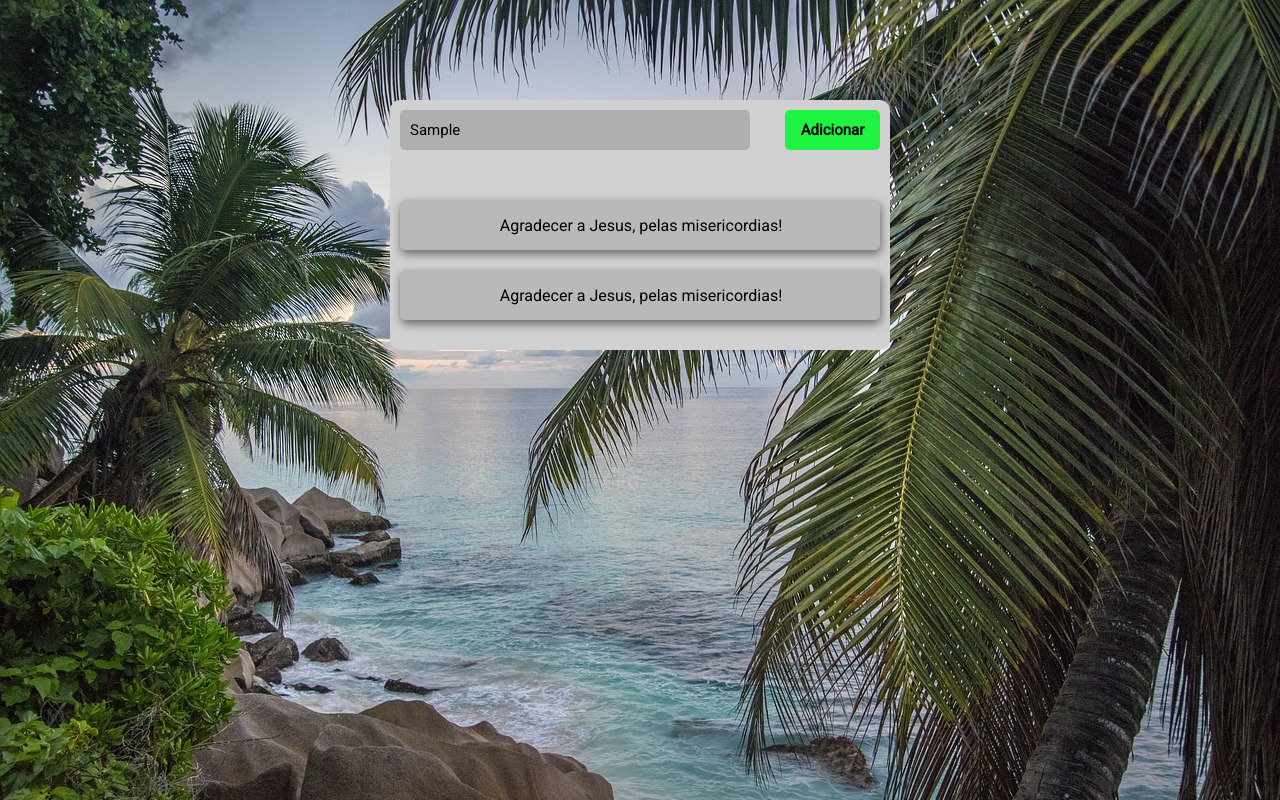
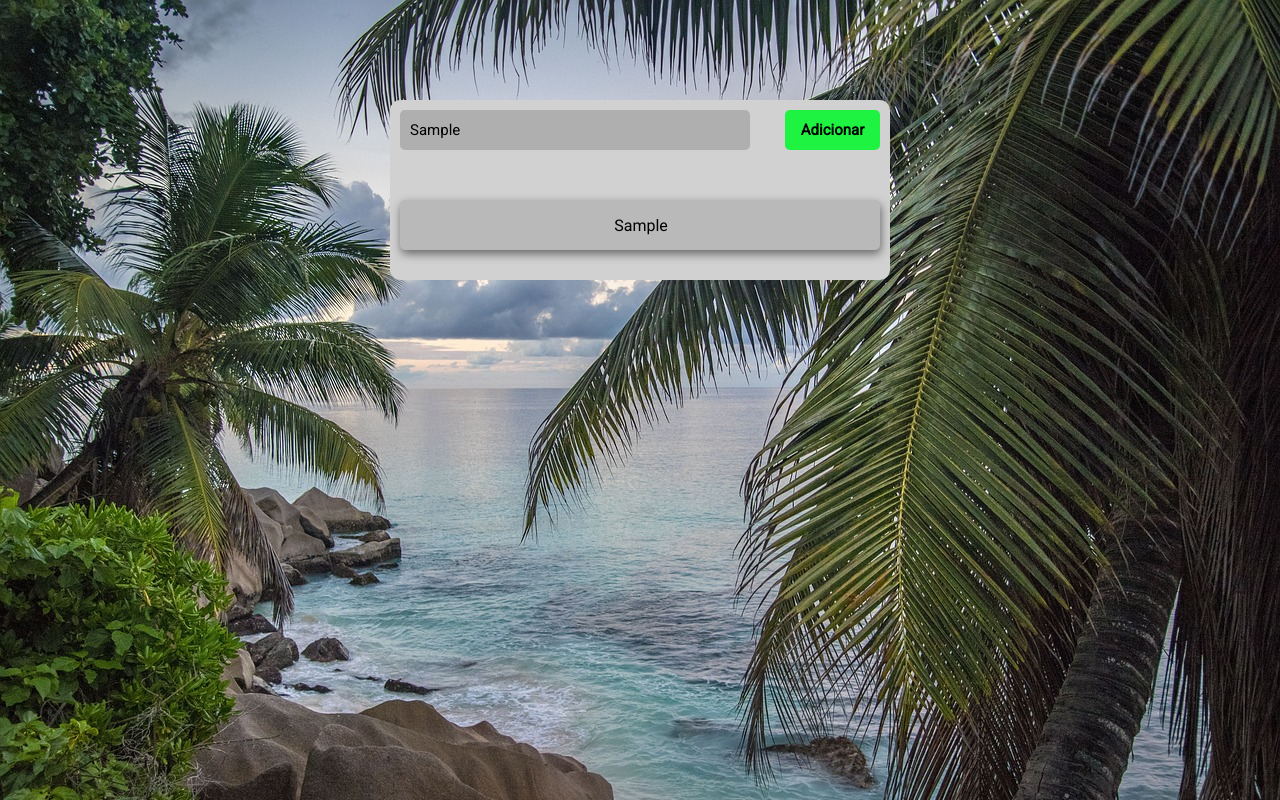
Before and after one commit to DevEmbu/Lista-de-tarefas-2023, a plain HTML site: page index.html in a window 1280 px wide. Both pictures are taken after typing "Sample" into the empty fields and a click on the button "Adicionar". Drawn offline with Linux system fonts and the light colour scheme.

Commit message:
Adicionando tarefas

```diff
--- a/index.html
+++ b/index.html
@@ -12,24 +12,13 @@
         <input class="input-task" placeholder="O que temos pra fazer? ">
         <button class="button-task-add">Adicionar</button>
           <ul class="list-task">
-            <li class="task">
-                <img src="./img/checkmark.png" alt="checkmark">
-                 <p> Agradecer a Jesus, pelas misericordias! </p>
-                <img src="./img/trash.png" alt="lixeira">
-            </li>
+
           </ul>
 
-
-
-
-            <li class="task">
-                <img src="./img/checkmark.png" alt="checkmark">
-                 <p> Agradecer a Jesus, pelas misericordias! </p>
-                <img src="./img/trash.png" alt="lixeira">
-            </li>
 
 
     </div>
 
 </body>
+<script src="./script.js"></script>
 </html>
--- /dev/null
+++ b/script.js
@@ -0,0 +1,35 @@
+
+const button = document.querySelector('.button-task-add')
+const input = document.querySelector('.input-task')
+const listaCompleta = document.querySelector('.list-task')
+
+let minhaListaDeItens = []
+
+//Função para Pegar o valor digitado e adicionar
+function adicionarTarefas(){
+    minhaListaDeItens.push(input.value)
+
+
+    mostrarTarefa()
+}
+
+//Função para mostrar a que foi digitado no input e adicionar uma nova tarefa
+function mostrarTarefa(){
+      let novaLista = ''
+
+      minhaListaDeItens.forEach(tarefa => {
+
+        novaLista = novaLista + `
+                      <li class="task">
+                       <img src="./img/checkmark.png" alt="checkmark">
+                         <p> ${tarefa}</p>
+                       <img src="./img/trash.png" alt="lixeira">
+                      </li>
+                      `
+      })
+      listaCompleta.innerHTML  = novaLista
+
+}
+
+
+button.addEventListener('click', adicionarTarefas)
```
